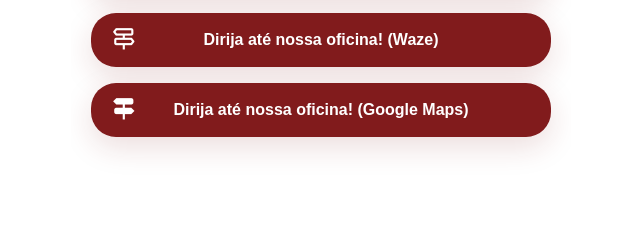
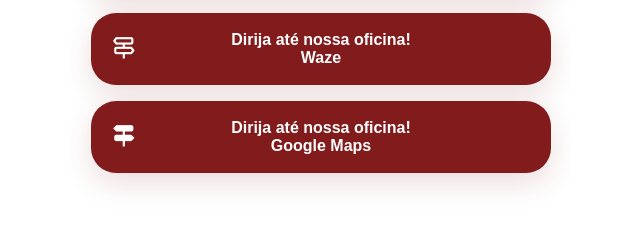
Before and after one commit to vipcarge/links, a plain HTML site: page index.html in a window 1280 px wide. Shown: the part 451-678 px from the top of the page, without its empty margins (319-959 px from the left). Drawn offline with nearby package versions, Linux system fonts and the light colour scheme.

Commit message:
Update index.html

```diff
--- a/index.html
+++ b/index.html
@@ -45,13 +45,13 @@
                 <a target="_blank" href="https://ul.waze.com/ul?place=ChIJ2Za_4hTLzZQR1MrPc8DFepM&ll=-23.29626840%2C-45.95939380&navigate=yes">
                     <i class='bx bx-directions'></i>
                     <span>
-                        Dirija até nossa oficina! (Waze)
+                        Dirija até nossa oficina!<br />Waze
                     </span>
                 </a>
                  <a target="_blank" href="https://goo.gl/maps/3a5ZhbhLXnNhF1cN7">
                     <i class='bx bxs-directions' ></i>
                     <span>
-                        Dirija até nossa oficina!                    (Google Maps)
+                        Dirija até nossa oficina!<br />Google Maps
                     </span>
                 </a>
             </div>
```
